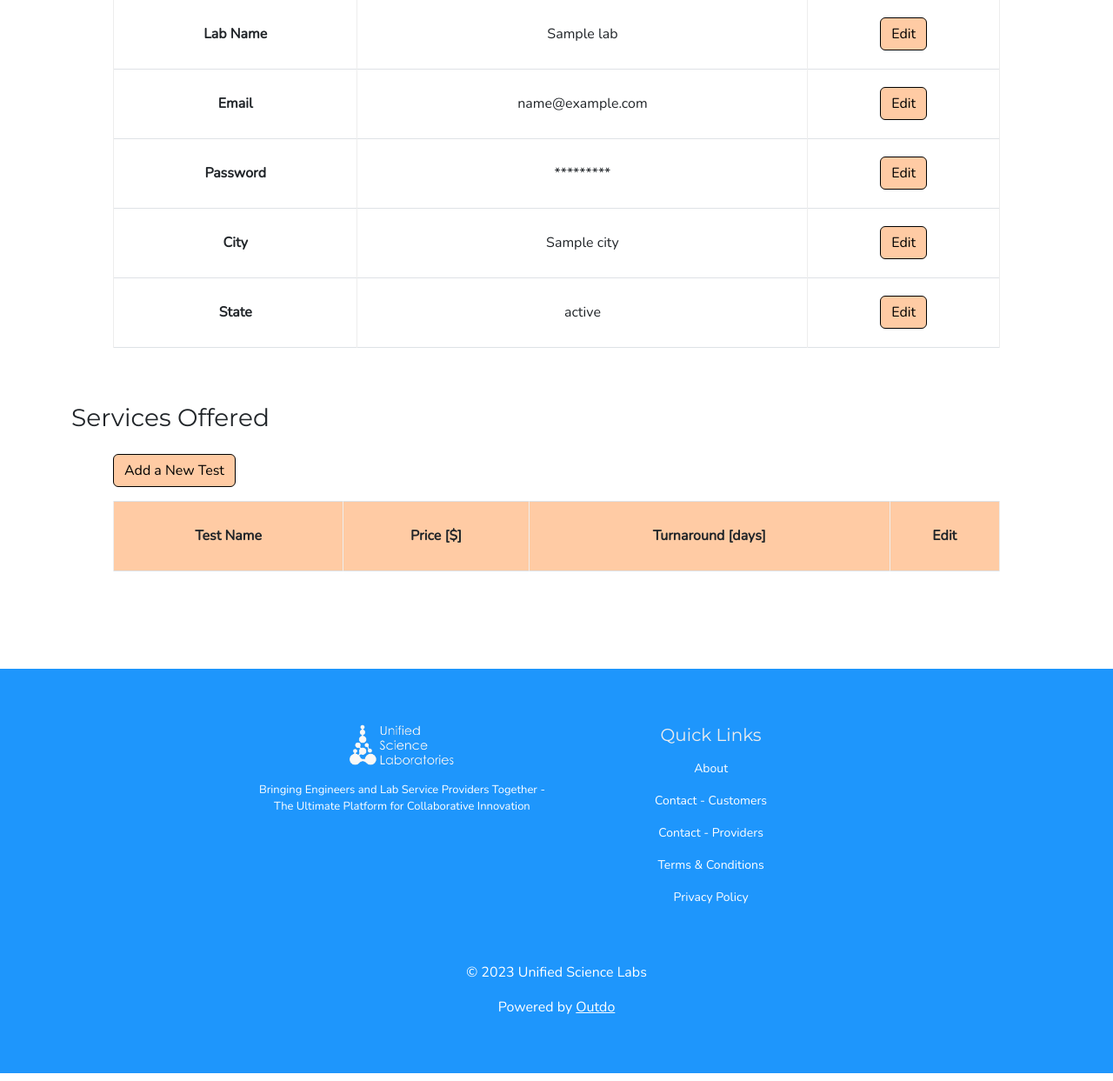
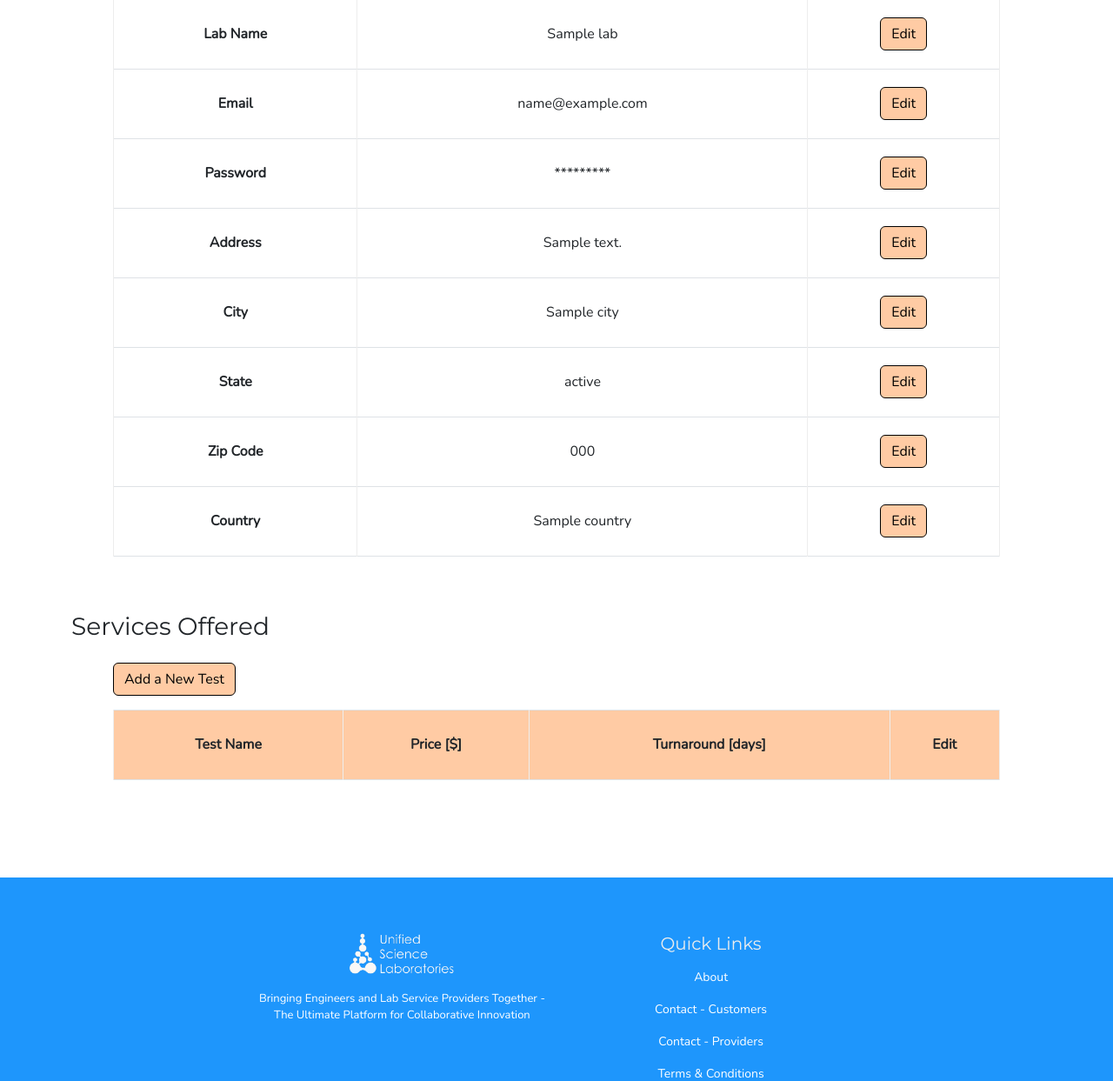
Before and after one commit to bharding216/labs, a Python web app: template project/templates/provider_settings.html in a window 1280 px wide. Shown: the part 253-1496 px from the top of the page at 87% size. Run offline with Jinja, Linux system fonts and the light colour scheme; the template is opened without the code that fills it: most values are stand-ins (such as "Sample title", 1, 10 or a date in 2020); lists and menus that the app fills with data are empty; some libraries are stand-ins or nearby versions.

Commit message:
Update provider settings page with new categories

```diff
--- a/project/templates/provider_settings.html
+++ b/project/templates/provider_settings.html
@@ -83,6 +83,19 @@
                     </tr>
 
                     <tr>
+                        <td class="text-center align-middle"><b>Address</b></td>
+                        <td class="text-center align-middle">{{ lab.street_address_1 }}</td>
+                        <td class="text-center align-middle">
+                            <form action="{{ url_for('views.provider_settings') }}" method="POST">
+                                <input type="hidden" name="type" value="info">
+                                <input type="hidden" name="id" value="{{ lab.id }}">
+                                <input type="hidden" name="field_name" value="street_address_1">
+                                <input type="submit" class="btn btn-primary my-1" value="Edit">
+                            </form>
+                        </td>
+                    </tr>
+
+                    <tr>
                         <td class="text-center align-middle"><b>City</b></td>
                         <td class="text-center align-middle">{{ lab.city }}</td>
                         <td class="text-center align-middle">
@@ -107,6 +120,33 @@
                             </form>
                         </td>
                     </tr>
+
+                    <tr>
+                        <td class="text-center align-middle"><b>Zip Code</b></td>
+                        <td class="text-center align-middle">{{ lab.zip_code }}</td>
+                        <td class="text-center align-middle">
+                            <form action="{{ url_for('views.provider_settings') }}" method="POST">
+                                <input type="hidden" name="type" value="info">
+                                <input type="hidden" name="id" value="{{ lab.id }}">
+                                <input type="hidden" name="field_name" value="zip_code">
+                                <input type="submit" class="btn btn-primary my-1" value="Edit">
+                            </form>
+                        </td>
+                    </tr>
+
+                    <tr>
+                        <td class="text-center align-middle"><b>Country</b></td>
+                        <td class="text-center align-middle">{{ lab.country }}</td>
+                        <td class="text-center align-middle">
+                            <form action="{{ url_for('views.provider_settings') }}" method="POST">
+                                <input type="hidden" name="type" value="info">
+                                <input type="hidden" name="id" value="{{ lab.id }}">
+                                <input type="hidden" name="field_name" value="country">
+                                <input type="submit" class="btn btn-primary my-1" value="Edit">
+                            </form>
+                        </td>
+                    </tr>
+
 
             </tbody>
 
```
Also changed, not shown: project/templates/update_lab.html (+11 -14 lines), project/views.py (+9 -17 lines), 1 other file.
